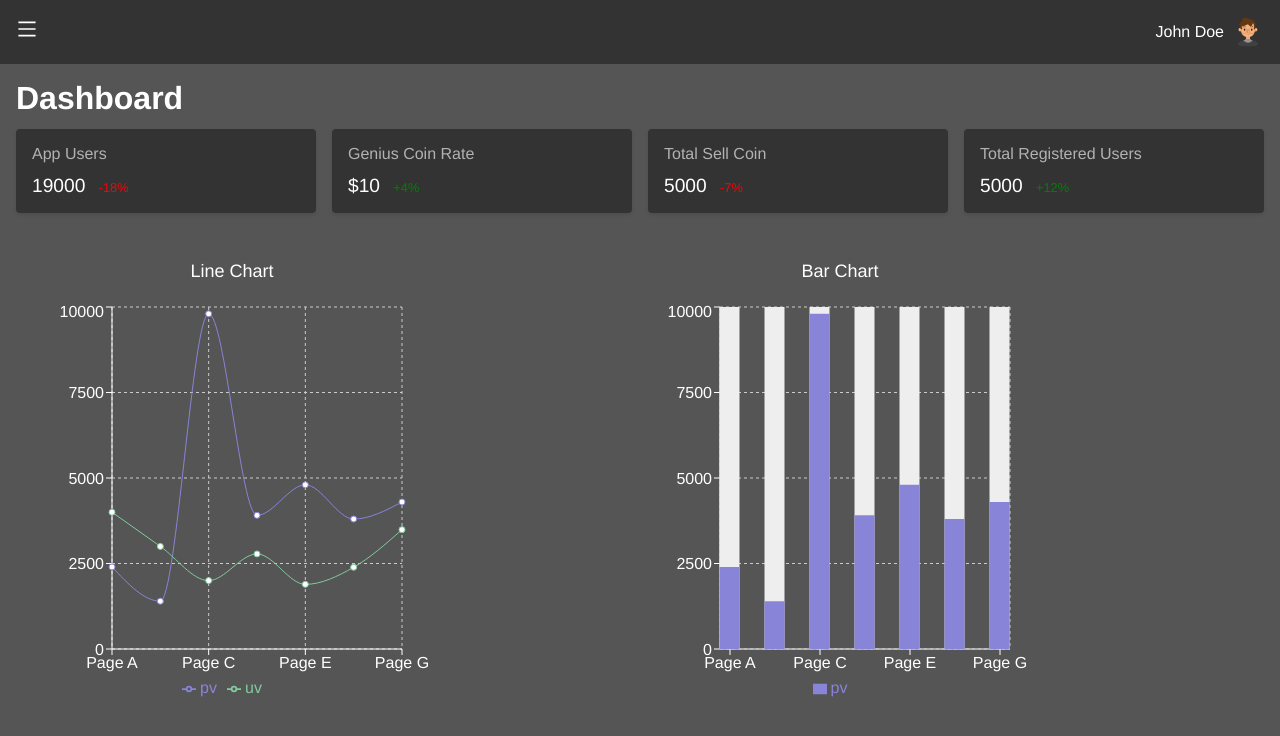
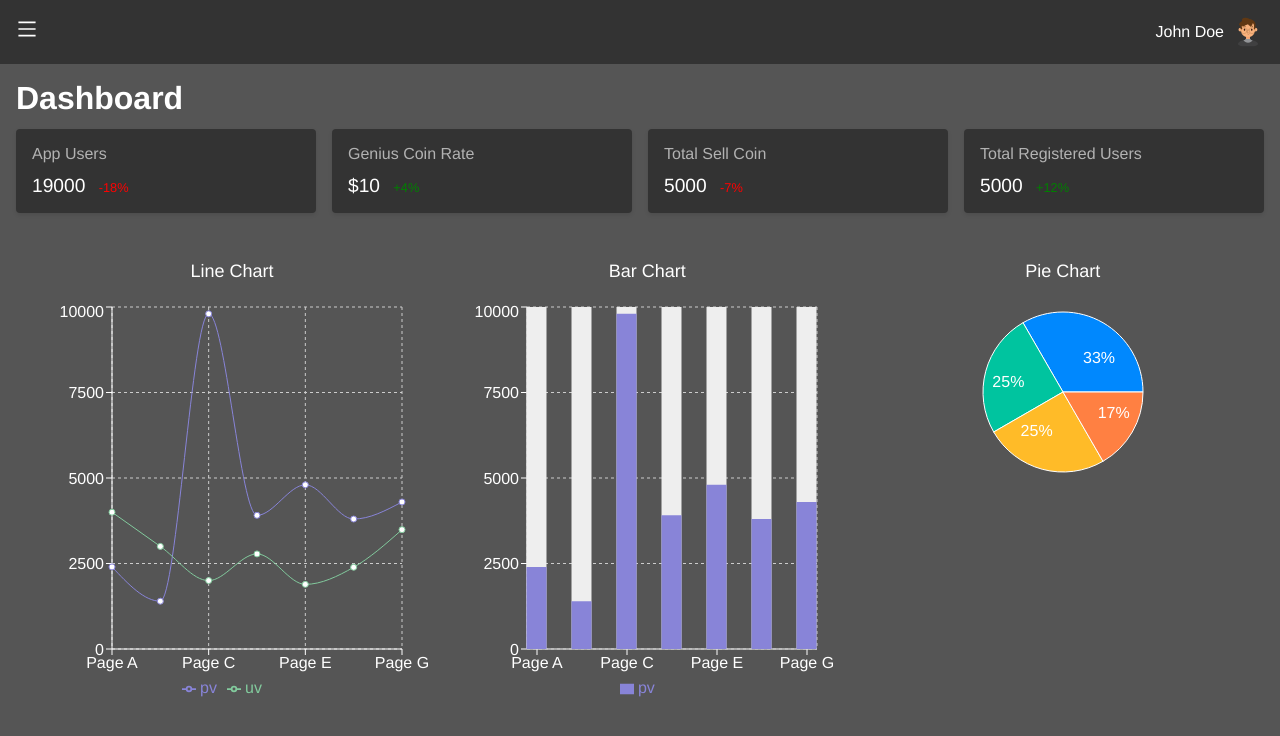
Before and after one commit to iamshiv007/MLM-ecommerce, a React (Create React App) app: page / in a window 1280 px wide. Both pictures are taken after a click on the element 283 px from the left and 32 px from the top of the page. Shown: the top 736 px of the page. Built offline with nearby package versions, Linux system fonts and the light colour scheme; the HTML template or start-up script is replaced by a standard one.

Commit message:
pie chart

```diff
--- /dev/null
+++ b/src/components/charts/PieChart.jsx
@@ -0,0 +1,84 @@
+import React, { PureComponent } from "react";
+import { PieChart, Pie, Sector, Cell, ResponsiveContainer } from "recharts";
+
+const data = [
+  { name: "Group A", value: 400 },
+  { name: "Group B", value: 300 },
+  { name: "Group C", value: 300 },
+  { name: "Group D", value: 200 },
+];
+
+const COLORS = ["#0088FE", "#00C49F", "#FFBB28", "#FF8042"];
+
+const RADIAN = Math.PI / 180;
+const renderCustomizedLabel = ({
+  cx,
+  cy,
+  midAngle,
+  innerRadius,
+  outerRadius,
+  percent,
+  index,
+}) => {
+  const radius = innerRadius + (outerRadius - innerRadius) * 0.5;
+  const x = cx + radius * Math.cos(-midAngle * RADIAN);
+  const y = cy + radius * Math.sin(-midAngle * RADIAN);
+
+  return (
+    <text
+      x={x}
+      y={y}
+      fill="white"
+      textAnchor={x > cx ? "start" : "end"}
+      dominantBaseline="central"
+    >
+      {`${(percent * 100).toFixed(0)}%`}
+    </text>
+  );
+};
+
+const MyPieChart = () => {
+  return (
+    <div
+      style={{
+        width: "400px",
+        height: "180px",
+      }}
+    >
+      <p
+        style={{
+          color: "white",
+          marginBottom: "20px",
+          fontSize: "18px",
+          fontWeight: "500",
+          textAlign: "center",
+        }}
+      >
+        Pie Chart
+      </p>
+      <ResponsiveContainer width="100%" height="100%">
+        <PieChart width={400} height={400}>
+          <Pie
+            data={data}
+            cx="50%"
+            cy="50%"
+            labelLine={false}
+            label={renderCustomizedLabel}
+            outerRadius={80}
+            fill="#8884d8"
+            dataKey="value"
+          >
+            {data.map((entry, index) => (
+              <Cell
+                key={`cell-${index}`}
+                fill={COLORS[index % COLORS.length]}
+              />
+            ))}
+          </Pie>
+        </PieChart>
+      </ResponsiveContainer>
+    </div>
+  );
+};
+
+export default MyPieChart;
--- a/src/components/pages/Dashboard.jsx
+++ b/src/components/pages/Dashboard.jsx
@@ -2,6 +2,7 @@ import React, { Fragment } from "react";
 import "../../styles/Dashboard.css";
 import SimpleLineChart from "../charts/SimpleLineChart";
 import MyBarChart from "../charts/BarChart";
+import MyPieChart from "../charts/PieChart";
 
 const Dashboard = () => {
   return (
@@ -43,6 +44,10 @@ const Dashboard = () => {
           <div>
             <MyBarChart />
           </div>
+
+          <div>
+            <MyPieChart />
+          </div>
         </div>
       </div>
     </Fragment>
--- a/src/styles/Dashboard.css
+++ b/src/styles/Dashboard.css
@@ -65,6 +65,8 @@ p {
 
 .chartsContainer {
   display: grid;
-  grid-template-columns: 50% 50%;
+  grid-template-columns: repeat(auto-fit, minmax(350px, 1fr));
   padding: 16px;
+  row-gap: 80px;
+  column-gap: 30px;
 }
```
